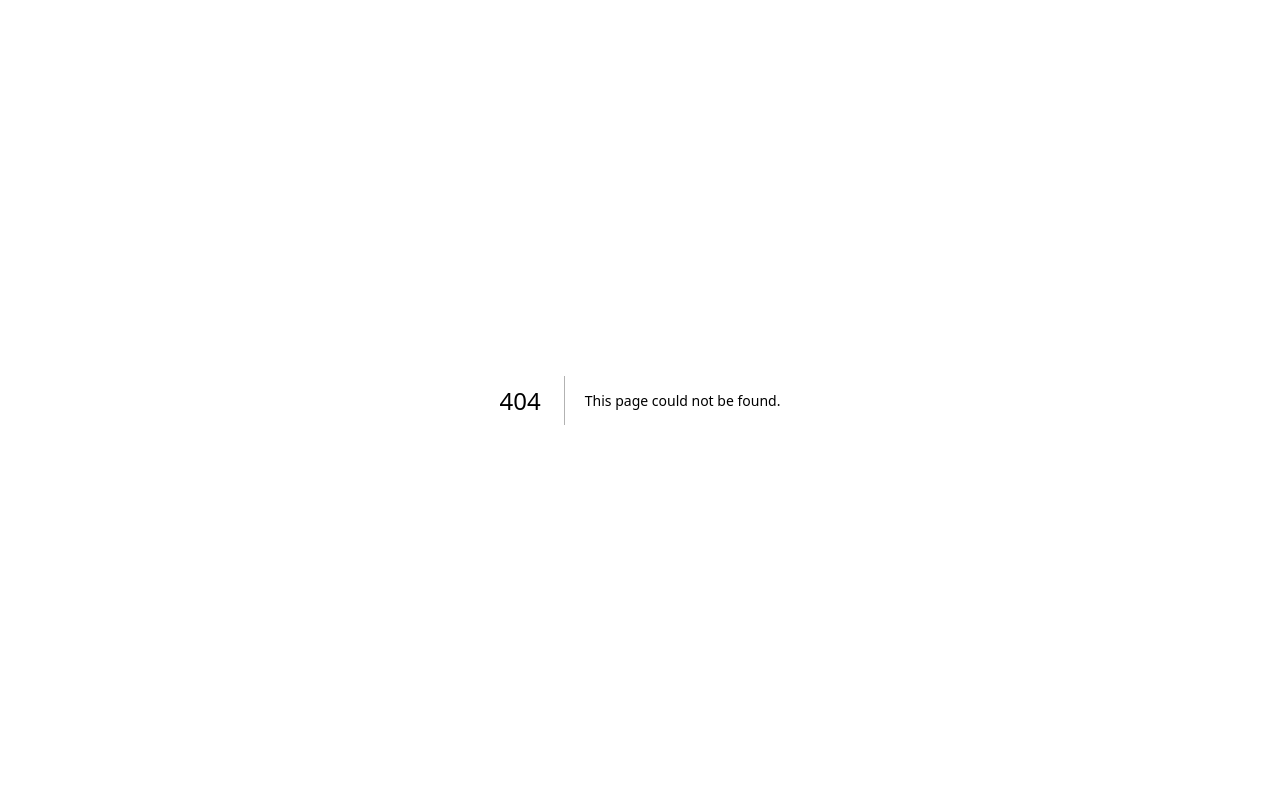
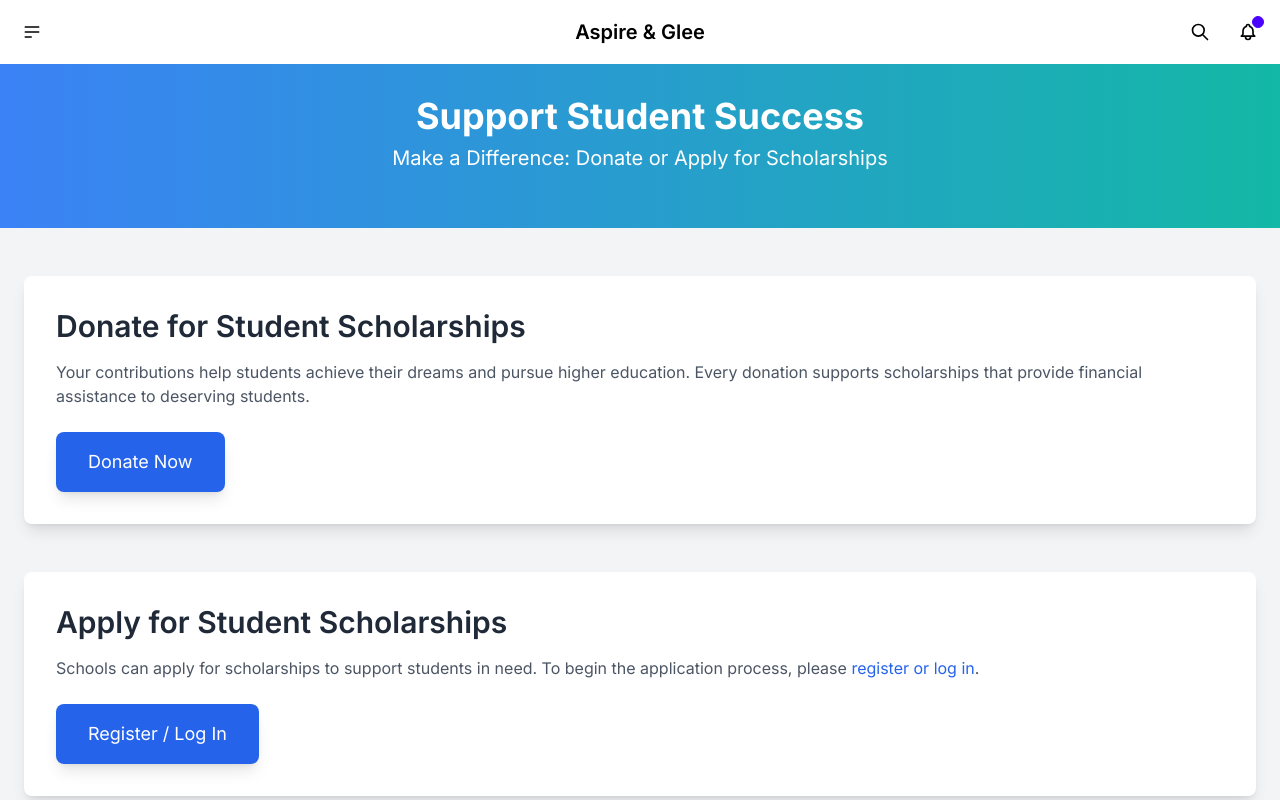
Before and after one commit to cfgbengaluru24/Team-66, a Next.js app in the folder my-app/: page /eduparent in a window 1280 px wide. Before the commit this address had no page. Shown: the top 800 px of the page. Built offline with nearby package versions, Linux system fonts and the light colour scheme.

Commit message:
donation_Clothing added

```diff
--- /dev/null
+++ b/my-app/app/adminInventory/page.tsx
@@ -0,0 +1,12 @@
+import React from "react";
+import Navbar from "../components/Navbar/page";
+
+const page = () => {
+  return (
+    <div>
+      <Navbar />
+    </div>
+  );
+};
+
+export default page;
--- a/my-app/app/clothes/page.tsx
+++ b/my-app/app/clothes/page.tsx
@@ -1,12 +1,78 @@
+"use client";
 import React from "react";
 import Navbar from "../components/Navbar/page";
+import Footer from "../components/Footer/page";
 
-const page = () => {
+const Page = () => {
   return (
-    <div>
+    <div className="bg-gradient-to-r from-blue-100 to-blue-300 min-h-screen flex flex-col">
       <Navbar />
+      <main className="flex-grow">
+        <div className="container mx-auto mt-16 px-4">
+          <div className="flex flex-col md:flex-row items-center md:items-start">
+            <div className="md:w-1/2 md:pr-8">
+              <h1 className="text-4xl md:text-5xl font-extrabold text-gray-800 mb-4 leading-tight">
+                You Can Make a Difference
+              </h1>
+              <p className="text-lg md:text-xl text-gray-700 mb-6">
+                Your support of our mission brings hope and help to families in
+                need. Together, we can create lasting change and offer
+                assistance where it's needed most.
+              </p>
+              <p className="text-base md:text-lg text-gray-600 mb-6">
+                <strong className="font-semibold">Mission Statement:</strong>{" "}
+                Our mission is to provide emergency assistance, disaster relief,
+                and education in communities affected by crises. We aim to help
+                individuals and families recover and rebuild their lives through
+                dedicated support and resources.
+              </p>
+              <div className="bg-white p-6 rounded-lg shadow-lg mb-6">
+                <h2 className="text-2xl font-semibold text-gray-800 mb-4">
+                  Our Impact
+                </h2>
+                <ul className="list-disc pl-5 text-gray-700">
+                  <li>Over 500,000 people assisted in the last year alone.</li>
+                  <li>
+                    Dispatched over 1,000 disaster relief vehicles to affected
+                    areas.
+                  </li>
+                  <li>
+                    Provided emergency supplies and financial aid to thousands
+                    of families.
+                  </li>
+                </ul>
+              </div>
+              <div className="bg-white p-6 rounded-lg shadow-lg">
+                <h2 className="text-2xl font-semibold text-gray-800 mb-4">
+                  What People Are Saying
+                </h2>
+                <blockquote className="text-gray-700 italic border-l-4 border-blue-500 pl-4">
+                  <p>
+                    "Your support has been a lifeline for my family. We are
+                    incredibly grateful for the help and hope you have provided
+                    during this challenging time." - Jane Doe
+                  </p>
+                </blockquote>
+              </div>
+              <div className="mt-8">
+                <a className="bg-blue-600  text-white py-3 px-6 rounded-lg shadow-lg hover:bg-blue-700 transition duration-300 text-lg font-semibold">
+                  Get Involved With Us
+                </a>
+              </div>
+            </div>
+            <div className="md:w-1/2 mt-8 md:mt-0">
+              <img
+                src="https://aspireandglee.com/wp-content/uploads/2021/06/yaas-gosaba-1.jpg"
+                alt="American Red Cross Disaster Relief Vehicle"
+                className="rounded-md shadow-lg transform transition-transform hover:scale-105"
+              />
+            </div>
+          </div>
+        </div>
+      </main>
+      <Footer />
     </div>
   );
 };
 
-export default page;
+export default Page;
--- /dev/null
+++ b/my-app/app/components/Footer/page.tsx
@@ -0,0 +1,30 @@
+import React from "react";
+
+const Footer = () => {
+  return (
+    <div>
+      <footer className="footer p-10 bg-neutral text-neutral-content">
+        <div>
+          <span className="footer-title">Services</span>
+          <a className="link link-hover">Clothing Donation</a>
+          <a className="link link-hover">Education Funding</a>
+          <a className="link link-hover">Volunteer</a>
+        </div>
+        <div>
+          <span className="footer-title">Company</span>
+          <a className="link link-hover">About us</a>
+          <a className="link link-hover">Contact</a>
+          <a className="link link-hover">Jobs</a>
+        </div>
+        <div>
+          <span className="footer-title">Legal</span>
+          <a className="link link-hover">Terms of use</a>
+          <a className="link link-hover">Privacy policy</a>
+          <a className="link link-hover">Cookie policy</a>
+        </div>
+      </footer>
+    </div>
+  );
+};
+
+export default Footer;
--- /dev/null
+++ b/my-app/app/eduparent/page.tsx
@@ -0,0 +1,64 @@
+import React from "react";
+import Footer from "../components/Footer/page";
+import Navbar from "../components/Navbar/page";
+
+const Page = () => {
+  return (
+    <>
+      <Navbar />
+      <div className="bg-gray-100 min-h-screen flex flex-col">
+        <header className="bg-gradient-to-r from-blue-500 to-teal-500 text-white py-8">
+          <div className="container mx-auto text-center">
+            <h1 className="text-4xl font-bold mb-2">Support Student Success</h1>
+            <p className="text-xl mb-6">
+              Make a Difference: Donate or Apply for Scholarships
+            </p>
+          </div>
+        </header>
+
+        <main className="flex-grow container mx-auto px-6 py-12">
+          <div className="bg-white p-8 rounded-lg shadow-lg mb-12">
+            <h2 className="text-3xl font-semibold text-gray-800 mb-4">
+              Donate for Student Scholarships
+            </h2>
+            <p className="text-gray-600 mb-6">
+              Your contributions help students achieve their dreams and pursue
+              higher education. Every donation supports scholarships that
+              provide financial assistance to deserving students.
+            </p>
+            <button className="bg-blue-600 text-white py-4 px-8 rounded-lg shadow-lg hover:bg-blue-700 transition duration-300 text-lg">
+              Donate Now
+            </button>
+          </div>
+
+          <div className="bg-white p-8 rounded-lg shadow-lg">
+            <h2 className="text-3xl font-semibold text-gray-800 mb-4">
+              Apply for Student Scholarships
+            </h2>
+            <p className="text-gray-600 mb-6">
+              Schools can apply for scholarships to support students in need. To
+              begin the application process, please{" "}
+              <a
+                href="/register-or-login"
+                className="text-blue-600 hover:underline"
+              >
+                register or log in
+              </a>
+              .
+            </p>
+            <a
+              href="/register-or-login"
+              className="bg-blue-600 text-white py-4 px-8 rounded-lg shadow-lg hover:bg-blue-700 transition duration-300 text-lg inline-block text-center"
+            >
+              Register / Log In
+            </a>
+          </div>
+        </main>
+
+        <Footer />
+      </div>
+    </>
+  );
+};
+
+export default Page;
--- a/my-app/app/page.tsx
+++ b/my-app/app/page.tsx
@@ -1,3 +1,4 @@
+import Footer from "./components/Footer/page";
 import Navbar from "./components/Navbar/page";
 
 export default function Home() {
@@ -6,7 +7,6 @@ export default function Home() {
       <div data-theme="light">
         <Navbar />
         <section className="carousel w-full h-screen relative">
-          {/* Carousel Items */}
           <div id="slide1" className="carousel-item relative w-full h-full">
             <img
               src="https://www.hkf.ind.in/Images/slider/banner-hope_4.jpg"
@@ -172,34 +172,14 @@ export default function Home() {
                   scholarships to underprivileged children, paving the way for a
                   brighter future.
                 </p>
-                <button className="btn btn-primary">
+                <a href="./eduparent" className="btn btn-primary">
                   Donate / Scholarships
-                </button>
+                </a>
               </div>
             </div>
           </div>
         </section>
-
-        <footer className="footer p-10 bg-neutral text-neutral-content">
-          <div>
-            <span className="footer-title">Services</span>
-            <a className="link link-hover">Clothing Donation</a>
-            <a className="link link-hover">Education Funding</a>
-            <a className="link link-hover">Volunteer</a>
-          </div>
-          <div>
-            <span className="footer-title">Company</span>
-            <a className="link link-hover">About us</a>
-            <a className="link link-hover">Contact</a>
-            <a className="link link-hover">Jobs</a>
-          </div>
-          <div>
-            <span className="footer-title">Legal</span>
-            <a className="link link-hover">Terms of use</a>
-            <a className="link link-hover">Privacy policy</a>
-            <a className="link link-hover">Cookie policy</a>
-          </div>
-        </footer>
+        <Footer />
       </div>
     </>
   );
```
Also changed, not shown: my-app/package.json (+5 -5 lines).
